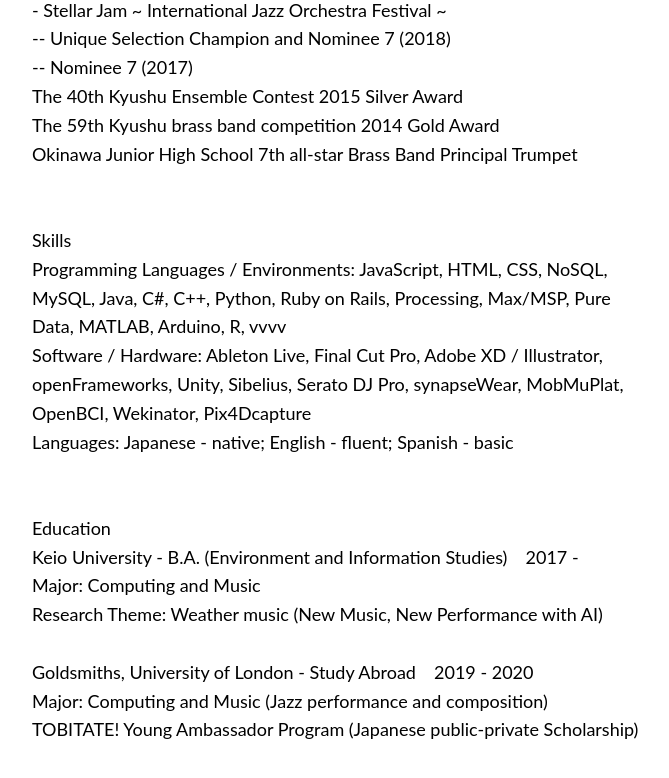
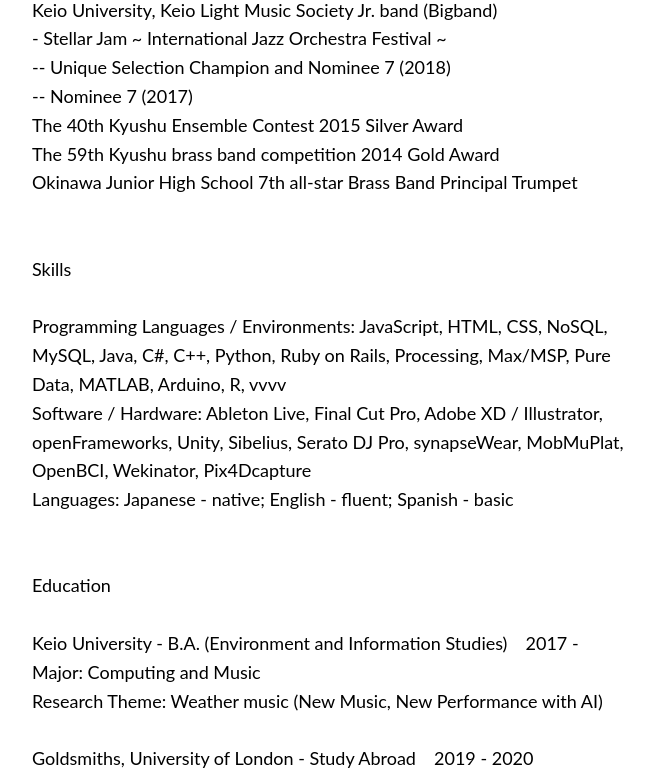
Before and after one commit to pokaryosy/mypage, a Next.js app: page /about in a window 1280 px wide. Shown: the part 1097-1875 px from the top of the page, without its empty margins (302-971 px from the left). Built offline with nearby package versions, Linux system fonts and the light colour scheme.

Commit message:
footer and blod

```diff
--- a/pages/about.js
+++ b/pages/about.js
@@ -65,7 +65,7 @@ export default function Page({ children, home }) {
                             <br />
                             <br />
 
-                                        <futomozi>Awards</futomozi>
+                                        <div class="futomozi">Awards</div>
                                         <br />
                                         Keio University, Keio Light Music Society Jr. band (Bigband) <br />
                                         - Stellar Jam ~ International Jazz Orchestra Festival ~ <br />
@@ -76,14 +76,14 @@ export default function Page({ children, home }) {
                                         Okinawa Junior High School 7th all-star Brass Band Principal Trumpet <br />
                             <br />
                             <br />
-                                        <futomozi>Skills</futomozi>
+                                        <div class="futomozi">Skills</div>
                                         <br />
                                         Programming Languages / Environments:  JavaScript, HTML, CSS, NoSQL, MySQL, Java, C#, C++, Python, Ruby on Rails, Processing, Max/MSP, Pure Data, MATLAB, Arduino, R, vvvv <br />
                                         Software / Hardware:  Ableton Live, Final Cut Pro, Adobe XD / Illustrator, openFrameworks, Unity, Sibelius, Serato DJ Pro, synapseWear, MobMuPlat, OpenBCI, Wekinator, Pix4Dcapture <br />
                                         Languages:  Japanese - native;  English - fluent;  Spanish - basic <br />
                             <br />
                             <br />
-                                        <futomozi>Education</futomozi>
+                                        <div class="futomozi">Education</div>
                                         <br />
                                         Keio University - B.A. (Environment and Information Studies) &emsp;2017 - <br />
                                         Major: Computing and Music <br />
--- a/styles/global.css
+++ b/styles/global.css
@@ -58,7 +58,3 @@ img {
 <!--spのみ改行-->
 <br class="sp" />
 */
-
-.futomozi {
-  font-weight: bold;
-}
--- a/styles/utils.module.css
+++ b/styles/utils.module.css
@@ -87,7 +87,7 @@
 }
 
 
-.footer{
+footer{
   font-size: medium;
   text-align: center;
   bottom: 0;
@@ -106,3 +106,7 @@
 .postphoto:hover {
   opacity: 0.5 ;
 }
+
+.futomozi {
+  font-weight: bold;
+}
```
